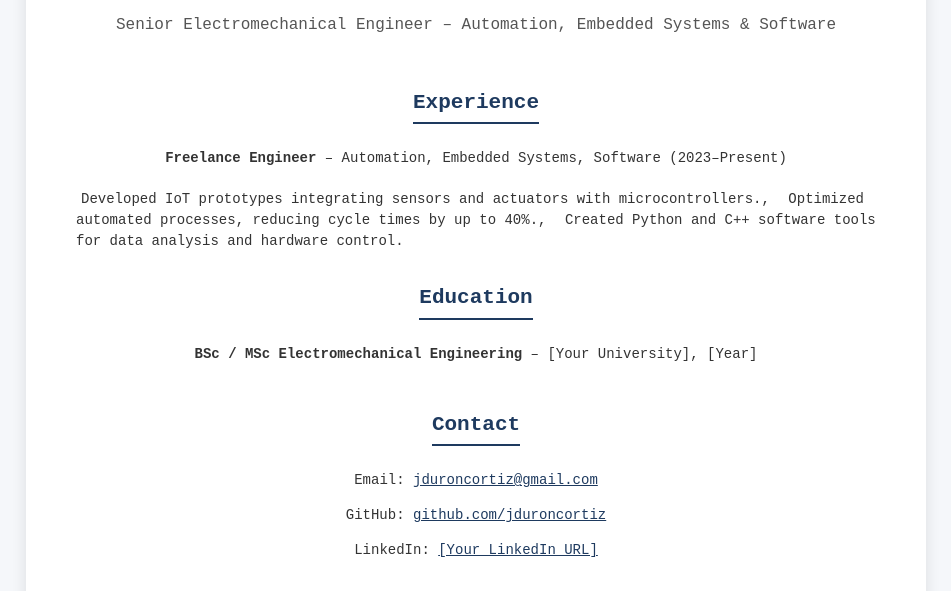
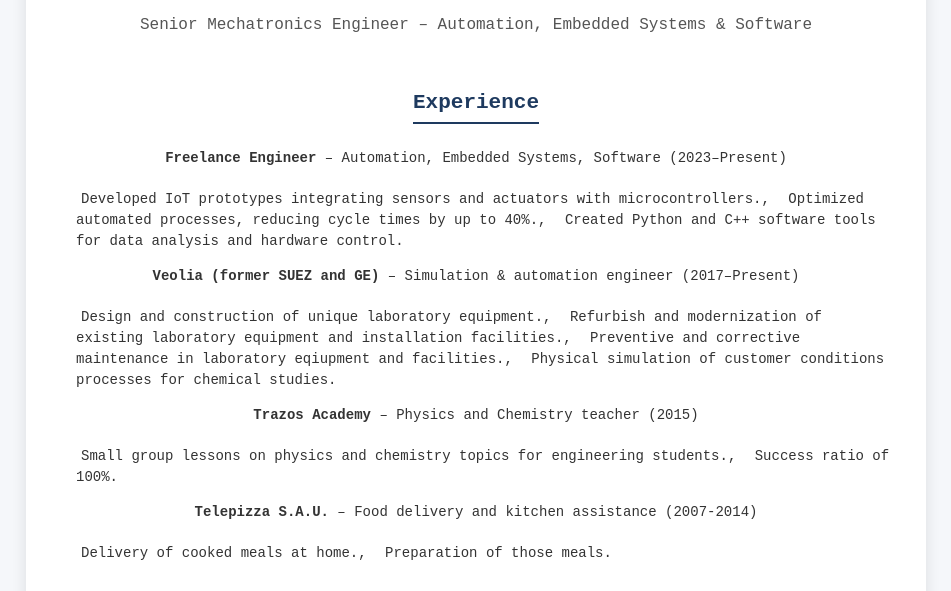
Before and after one commit to Jduroncortiz/jduroncortiz.github.io, a plain HTML site: page cv.html in a window 1280 px wide. Shown: the part 178-769 px from the top of the page, without its empty margins (164-1115 px from the left). Drawn offline with Linux system fonts and the light colour scheme.

Commit message:
Update cv.html

```diff
--- a/cv.html
+++ b/cv.html
@@ -19,7 +19,7 @@
   <!-- CV Content -->
   <div class="container cv-container">
     <h1>Javier Durón Cortiz</h1>
-    <p class="subtitle">Senior Electromechanical Engineer – Automation, Embedded Systems & Software</p>
+    <p class="subtitle">Senior Mechatronics Engineer – Automation, Embedded Systems & Software</p>
 
         <!-- Experience -->
     <h2>Experience</h2>
@@ -30,16 +30,39 @@
       <li>Created Python and C++ software tools for data analysis and hardware control.</li>
     </ul>
 
+    <p><strong>Veolia (former SUEZ and GE)</strong> – Simulation & automation engineer (2017–Present)</p>
+    <ul>
+      <li>Design and construction of unique laboratory equipment.</li>
+      <li>Refurbish and modernization of existing laboratory equipment and installation facilities.</li>
+      <li>Preventive and corrective maintenance in laboratory eqiupment and facilities.</li>
+      <li>Physical simulation of customer conditions processes for chemical studies.</li>
+    </ul>
+
+    <p><strong>Trazos Academy</strong> – Physics and Chemistry teacher (2015)</p>
+    <ul>
+      <li>Small group lessons on physics and chemistry topics for engineering students.</li>
+      <li>Success ratio of 100%.</li>
+    </ul>
+
+    <p><strong>Telepizza S.A.U.</strong> – Food delivery and kitchen assistance (2007-2014)</p>
+    <ul>
+      <li>Delivery of cooked meals at home.</li>
+      <li>Preparation of those meals.</li>
+    </ul>
+
     <!-- Education -->
     <h2>Education</h2>
-    <p><strong>BSc / MSc Electromechanical Engineering</strong> – [Your University], [Year]</p>
+    <p><strong>BSc / MSc Engineering Technology: Software and ICT</strong> – K.U. Leuven, 2021-Present</p>
+
+    <p><strong>Higher Technician Diploma in Industrial Mechatronics</strong> – CIPFP Rodríguez Casado, 2015-2017</p>
+
 
     <!-- Contact -->
     <h2>Contact</h2>
     <div class="contact">
       <p>Email: <a href="mailto:jduroncortiz@gmail.com">jduroncortiz@gmail.com</a></p>
       <p>GitHub: <a href="https://github.com/jduroncortiz">github.com/jduroncortiz</a></p>
-      <p>LinkedIn: <a href="#">[Your LinkedIn URL]</a></p>
+      <p>LinkedIn: <a href="https://www.linkedin.com/in/javierduron/">LinkedIn</a></p>
     </div>
 
     <!-- Technical Skills Section -->
```
